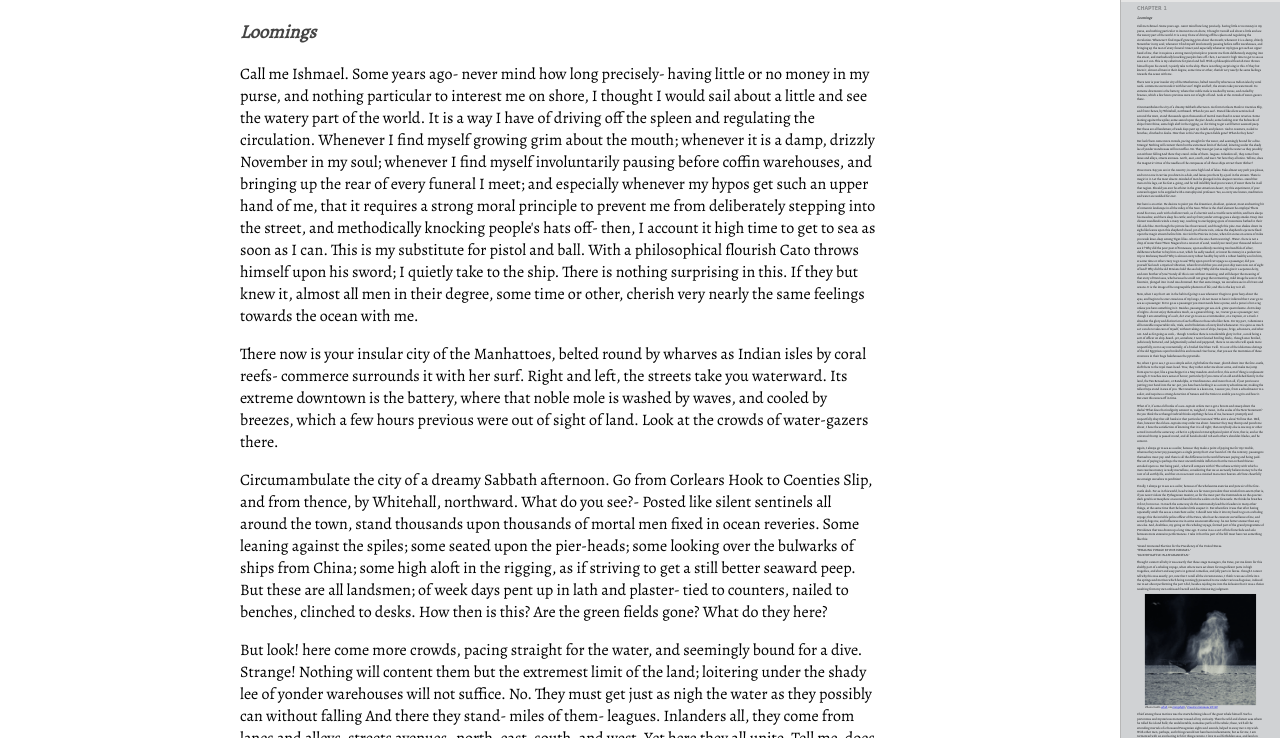
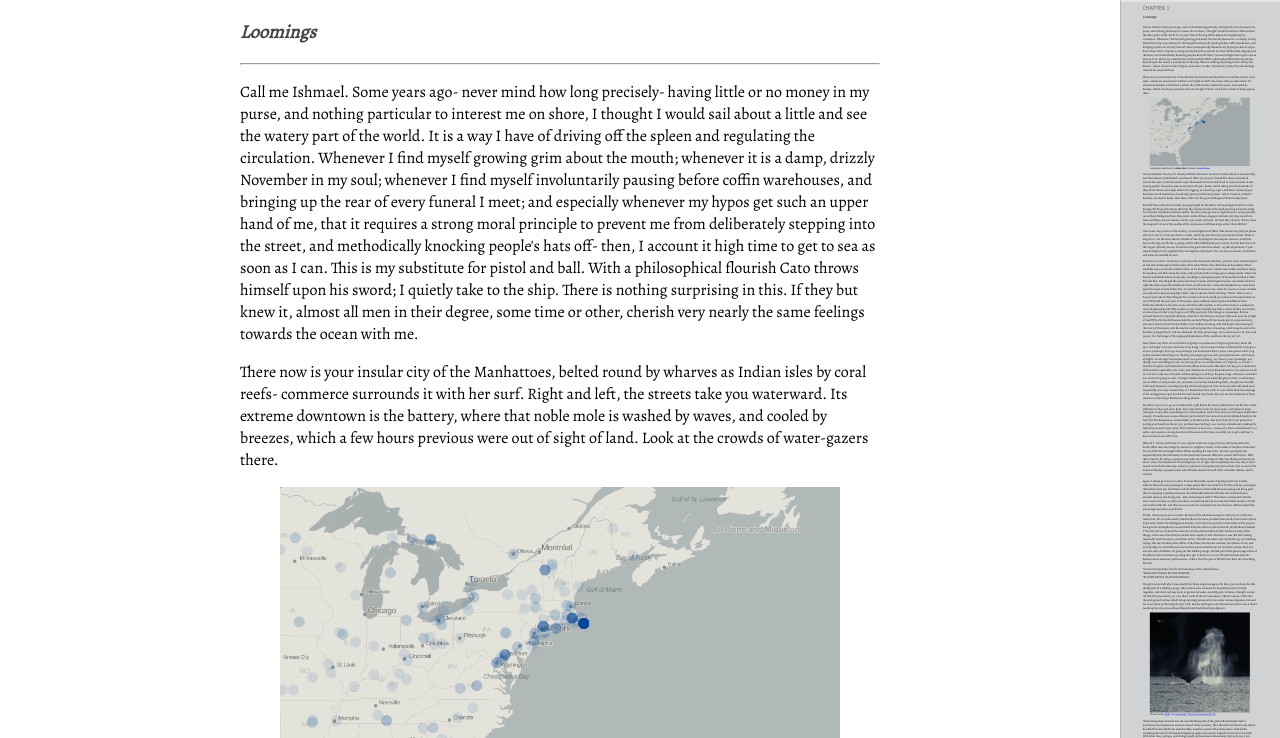
Before and after one commit to goldenapples/jquery.minimap, a website: page index.html in a window 1280 px wide. Shown: the part 62-800 px from the top of the page. Drawn offline with nearby package versions, Linux system fonts and the light colour scheme; a web font is replaced by a local one.

Commit message:
Add another image to the demo page

```diff
--- a/index.html
+++ b/index.html
@@ -21,6 +21,8 @@
 <h3>
     Loomings
 </h3>
+
+<hr />
 
 <p>
     Call me Ishmael. Some years ago- never mind how long precisely- having
@@ -50,6 +52,13 @@
     water-gazers there.
 </p>
 
+<figure>
+	<img src="demo/mobydick-cluster.png" alt="Cluster of locations mentioned in Moby Dick" />
+	<figcaption>
+		Locations mentioned in <u>Moby Dick</u> |
+		Source: <a href="http://graus.nu/blog/wp-content/uploads/mobydick-cluster.png">David Graus</a>
+	</figcaption>
+</figure>
 <p>
     Circumambulate the city of a dreamy Sabbath afternoon. Go from Corlears
     Hook to Coenties Slip, and from thence, by Whitehall, northward. What do
```
Also changed, not shown: demo/mobydick-cluster.png (added).
